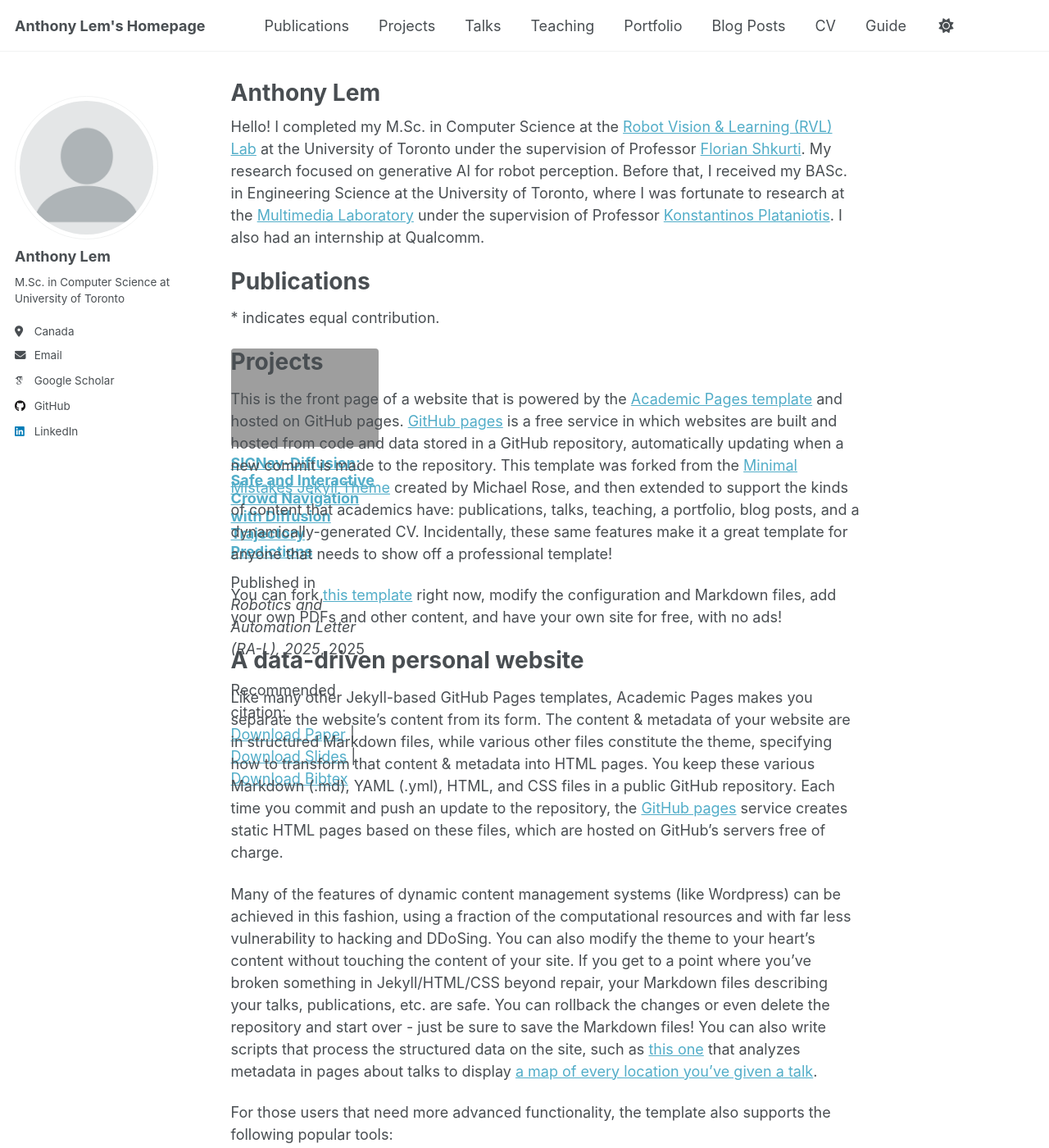
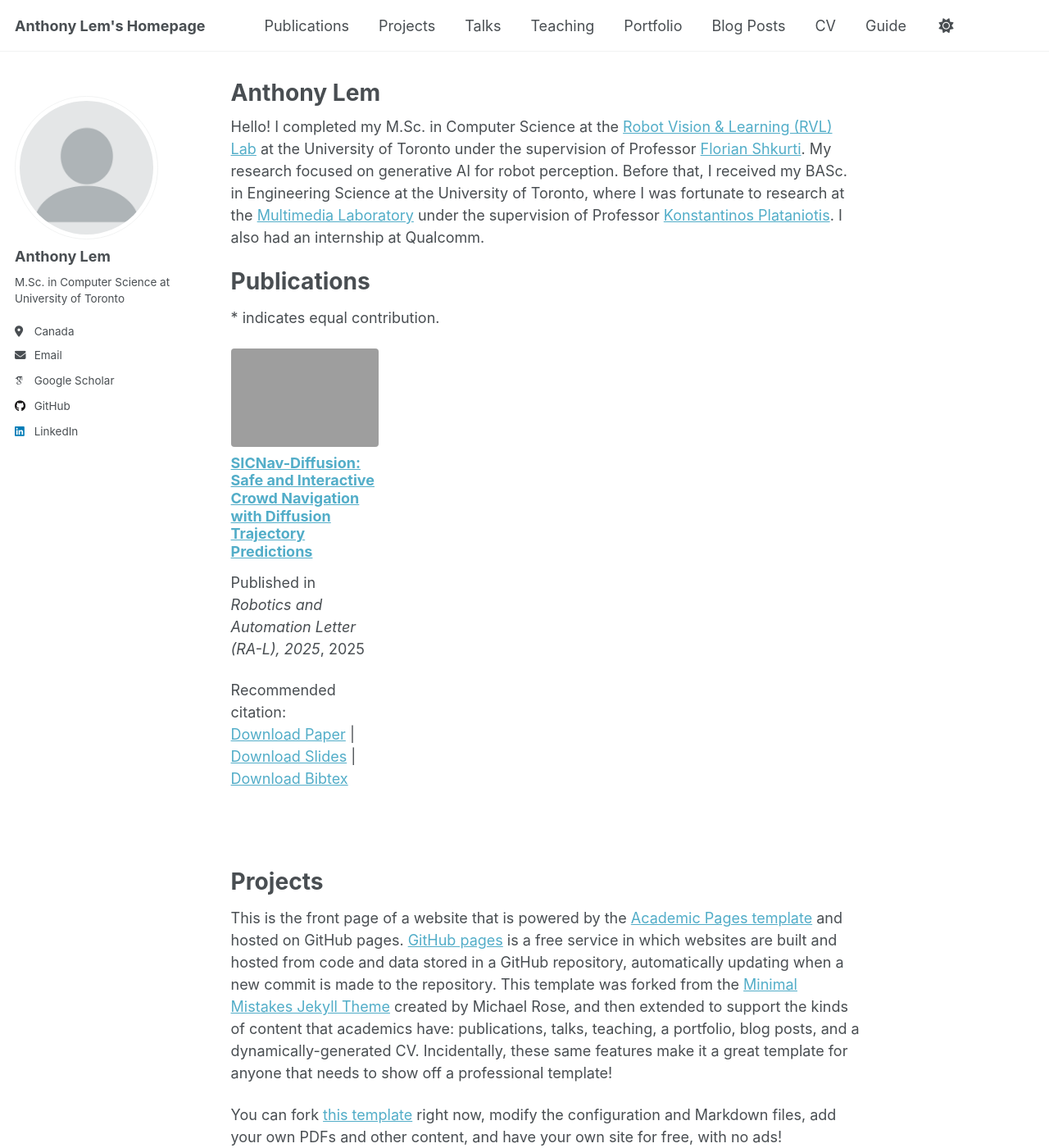
Before and after one commit to Anthonyjlem/Anthonyjlem.github.io, a Jekyll site: the page built from _pages/about.md, in a window 1280 px wide and 1400 px high. Shown: the whole window at 82% size. Built offline with Jekyll 4.4.1, drawn with Linux system fonts in a browser that asks for light colours; some web fonts are replaced; a script that is not in the unit is left out.

Commit message:
Prevent overlap with grids

```diff
--- a/assets/css/main.scss
+++ b/assets/css/main.scss
@@ -45,3 +45,10 @@
 html {
   scroll-behavior: smooth;
 }
+.grid__wrapper {
+  display: grid;
+  grid-template-columns: repeat(auto-fit, minmax(280px, 1fr));
+  gap: 1.5rem;
+  margin-bottom: 2rem; /* pushes content below */
+  clear: both;         /* avoids float overlap */
+}
```
